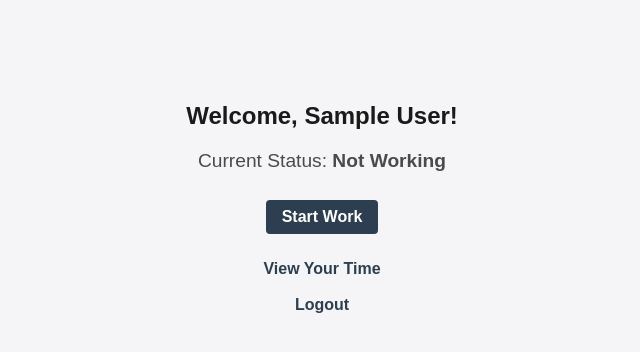
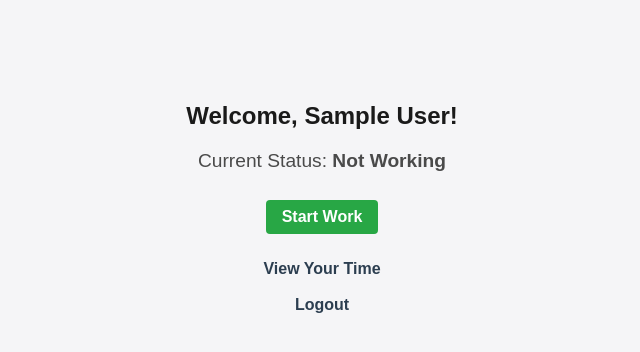
Before and after one commit to sarthaksinghgaur/Employee-Productivity-Tracker, a Flask app: page /dashboard in a window 1280 px wide. Shown: the part 202-554 px from the top of the page, without its empty margins (318-958 px from the left). Run offline with Flask 3, Linux system fonts and the light colour scheme; the visitor is signed in with stand-in values (Sample User, id 1); data that the repository does not hold is empty.

Commit message:
imporoved UI

```diff
--- a/templates/dashboard.html
+++ b/templates/dashboard.html
@@ -40,6 +40,30 @@
     button:hover {
       background-color: #34495e; /* lighter navy */
     }
+    button.start-work {
+      background-color: #28a745; /* Green */
+    }
+    button.start-work:hover {
+      background-color: #218838;
+    }
+    button.start-break {
+      background-color: #fd7e14; /* Orange */
+    }
+    button.start-break:hover {
+      background-color: #e36b0a;
+    }
+    button.end-work {
+      background-color: #dc3545; /* Red */
+    }
+    button.end-work:hover {
+      background-color: #bd2130;
+    }
+    button.end-break {
+      background-color: #007bff; /* Blue */
+    }
+    button.end-break:hover {
+      background-color: #0056b3;
+    }
     a {
       color: #2c3e50;
       text-decoration: none;
@@ -58,12 +82,12 @@
     <p id="timer"></p>
 
     {% if status == 'Not Working' %}
-      <button onclick="mark('login')">Start Work</button>
+      <button class="start-work" onclick="mark('login')">Start Work</button>
     {% elif status == 'Working' %}
-      <button onclick="mark('break_start')">Start Break</button>
-      <button onclick="mark('logout')">End Work</button>
+      <button class="start-break" onclick="mark('break_start')">Start Break</button>
+      <button class="end-work" onclick="mark('logout')">End Work</button>
     {% elif status == 'On Break' %}
-      <button onclick="mark('break_end')">End Break</button>
+      <button class="end-break" onclick="mark('break_end')">End Break</button>
     {% endif %}
 
     <br><br>
```
